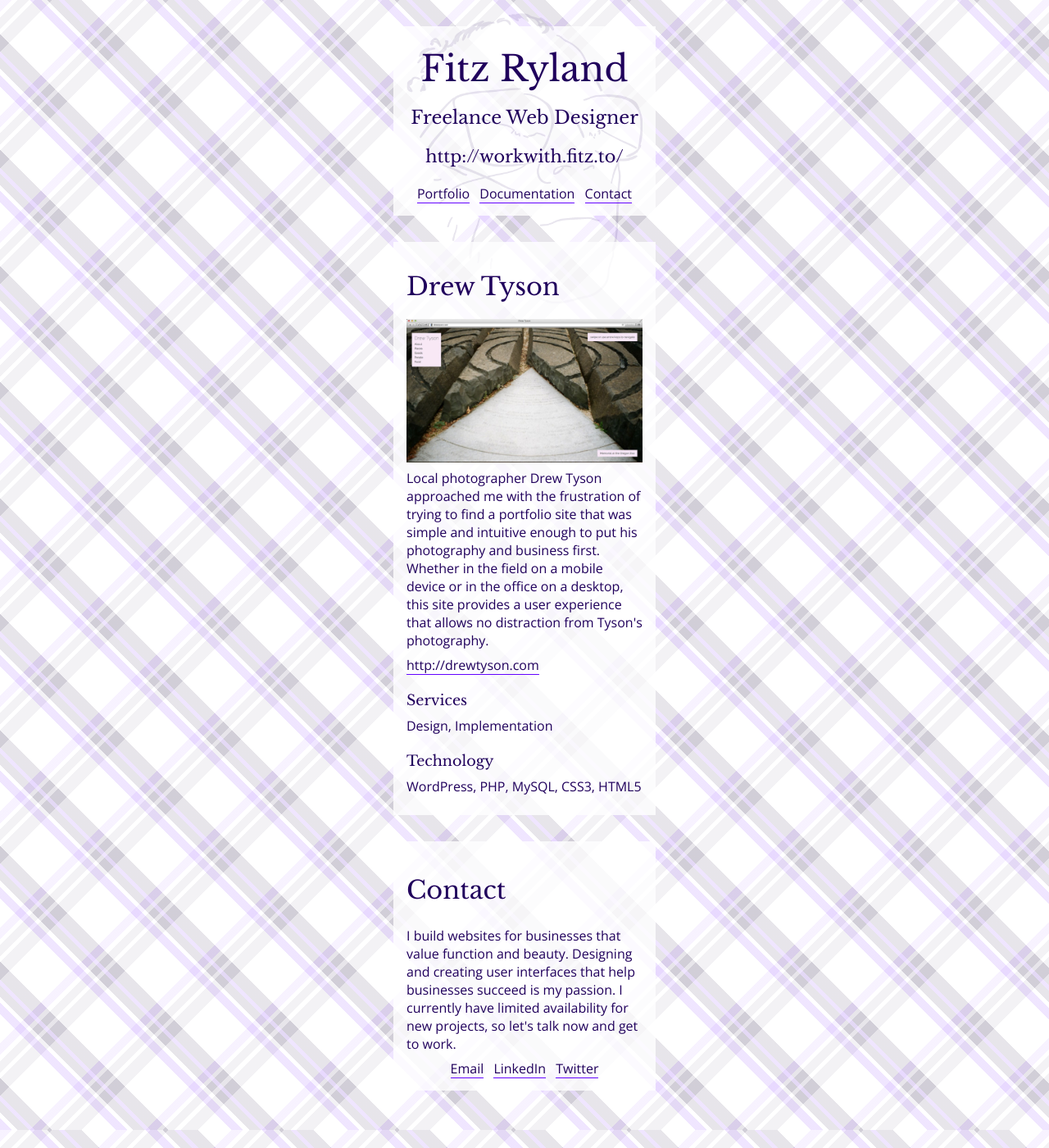
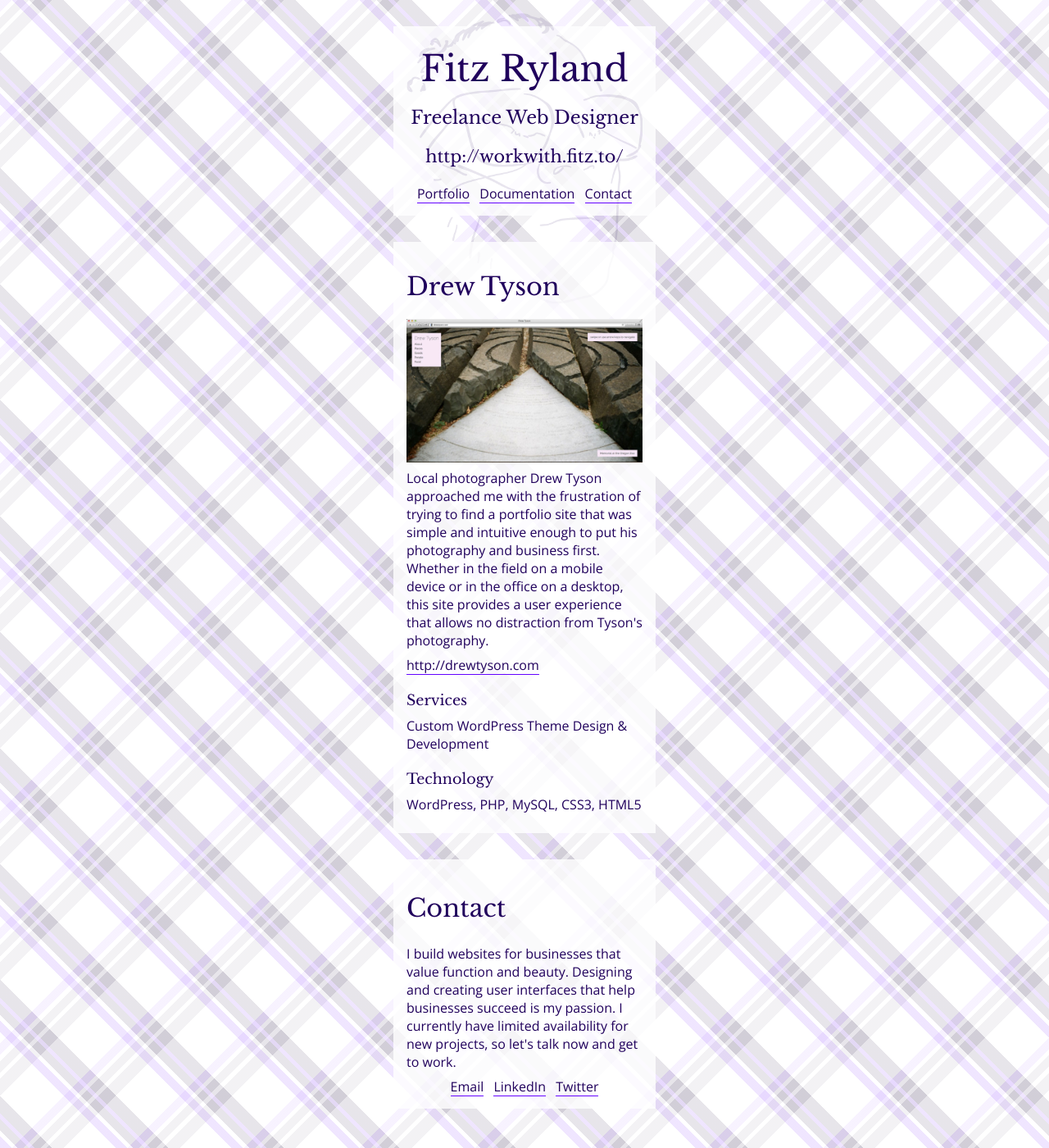
Before and after one commit to fitzryland/workwithfitzto, a Jekyll site: the page built from make/_posts/2013-02-01-Drew-Tyson.MARKDOWN, in a window 1280 px wide. Shown: the whole page at 82% size. Built offline with Jekyll 4.4.1, drawn with Linux system fonts in a browser that asks for light colours; nearby versions of some CDN libraries; comment, search, counter and statistics services are not loaded.

Commit message:
edited services provided

```diff
--- a/make/_posts/2013-02-01-Drew-Tyson.MARKDOWN
+++ b/make/_posts/2013-02-01-Drew-Tyson.MARKDOWN
@@ -3,7 +3,7 @@
 layout: single-make
 img: images/drewtyson.jpg
 link: http://drewtyson.com
-services: Design, Implementation
+services: Custom WordPress Theme Design &amp; Development
 tech: WordPress, PHP, MySQL, CSS3, HTML5
 ---
 <p>Local photographer Drew Tyson approached me with the frustration of trying to find a portfolio site that was simple and intuitive enough to put his photography and business first. Whether in the field on a mobile device or in the office on a desktop, this site provides a user experience that allows no distraction from Tyson's photography.</p>
```
